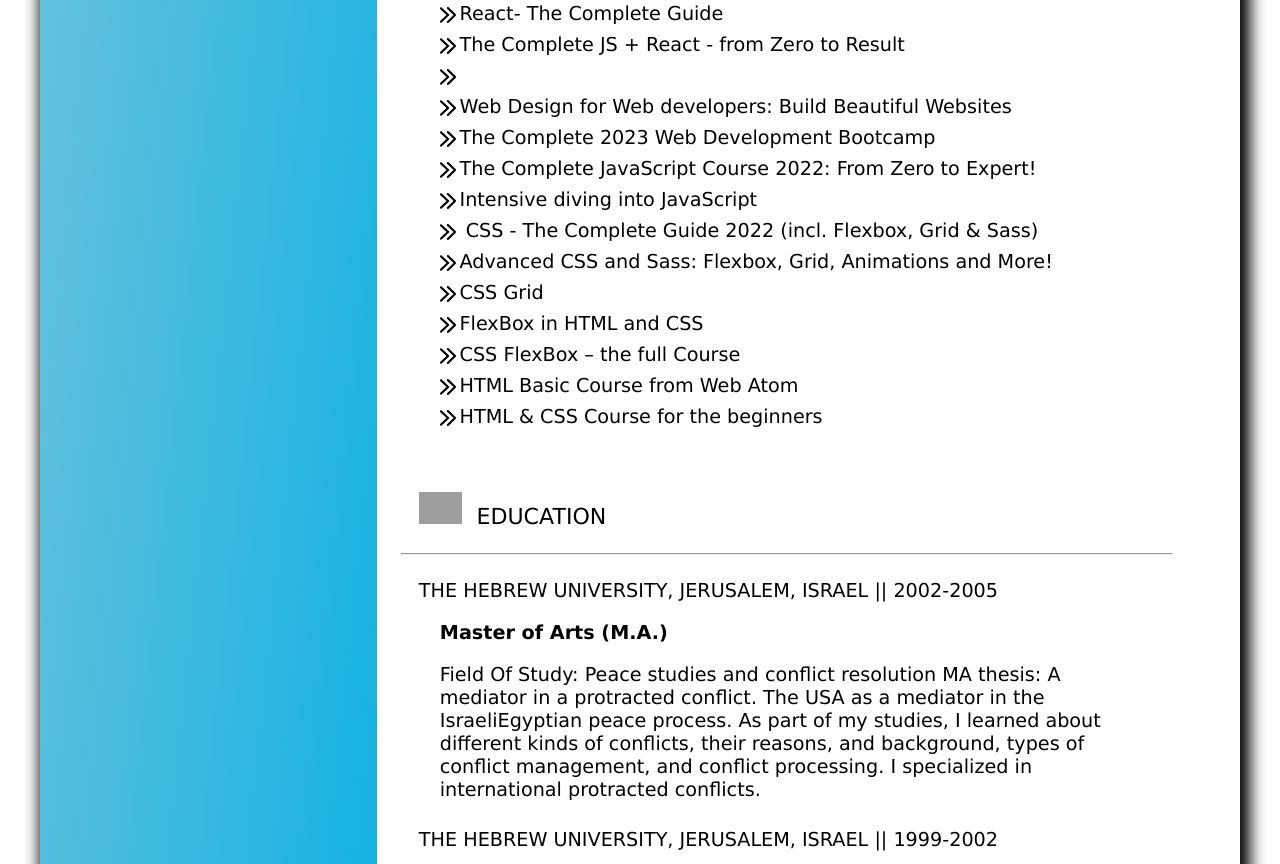
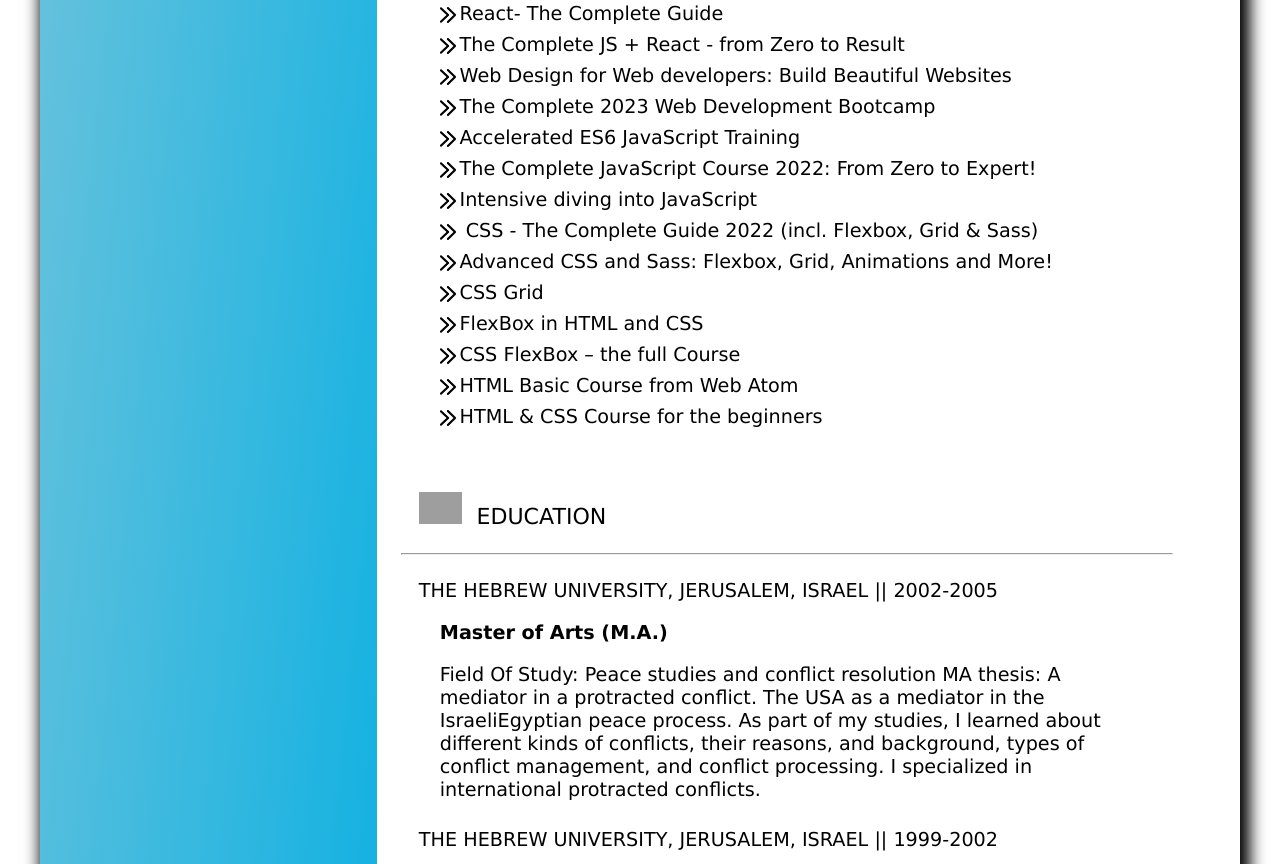
Before and after one commit to svirinvictoria/Resume, a React (Create React App) app: page /en in a window 1280 px wide. Shown: the part 2080-2944 px from the top of the page. Built offline with nearby package versions, Linux system fonts and the light colour scheme; grey boxes are pictures that could not be loaded.

Commit message:
fixing mistake in course list

```diff
--- a/src/Resume/Resume.jsx
+++ b/src/Resume/Resume.jsx
@@ -227,10 +227,9 @@
           <CourseItem courseName={info.courseReactComp} />
           <CourseItem courseName={info.courseReact} />
           <CourseItem courseName={info.courseJsReact} />
-          <CourseItem courseName={info.courseJs3} />
-
           <CourseItem courseName={info.courseDesign} />
           <CourseItem courseName={info.courseWeb} />
+          <CourseItem courseName={info.courseJS3} />
           <CourseItem courseName={info.courseJS2} />
           <CourseItem courseName={info.courseJS1} />
           <CourseItem courseName={info.courseCss} />
```
